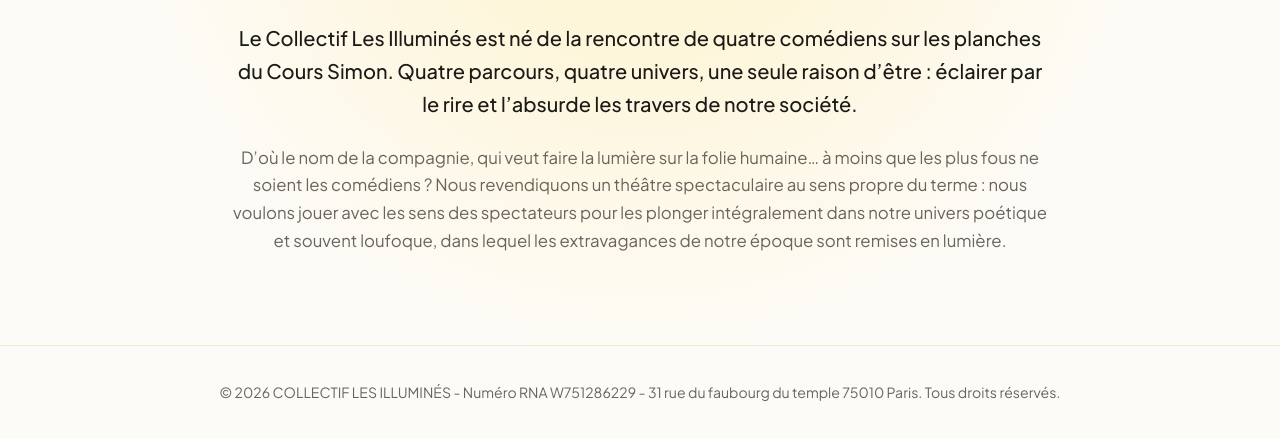
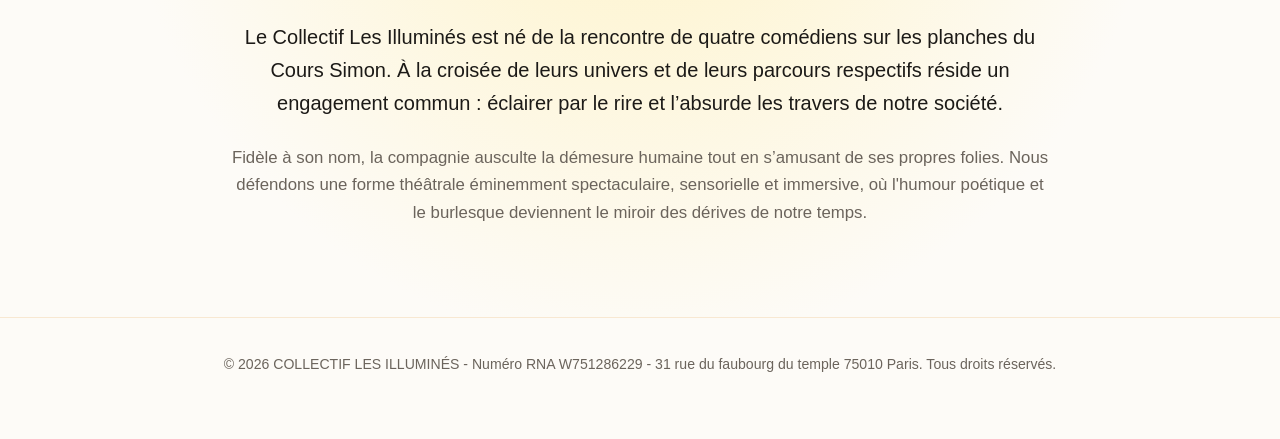
Before and after one commit to julien-joly/collectif-les-illumines, a plain HTML site: page index.html in a window 1280 px wide. Shown: the part 169-608 px from the top of the page. Drawn offline with Linux system fonts and the light colour scheme.

Commit message:
Add files via upload
new description of organisation and new font

```diff
--- a/index.html
+++ b/index.html
@@ -17,8 +17,8 @@
     <section id="presentation" class="section">
       <div class="container">
         <h2>L'Association</h2>
-        <p class="lead">Le Collectif Les Illuminés est né de la rencontre de quatre comédiens sur les planches du Cours Simon. Quatre parcours, quatre univers, une seule raison d’être : éclairer par le rire et l’absurde les travers de notre société. </p>
-        <p>D’où le nom de la compagnie, qui veut faire la lumière sur la folie humaine… à moins que les plus fous ne soient les comédiens ? Nous revendiquons un théâtre spectaculaire au sens propre du terme : nous voulons  jouer avec les sens des spectateurs pour les plonger intégralement dans notre univers poétique et souvent loufoque, dans lequel les extravagances de notre époque sont remises en lumière.</p>
+        <p class="lead">Le Collectif Les Illuminés est né de la rencontre de quatre comédiens sur les planches du Cours Simon. À la croisée de leurs univers et de leurs parcours respectifs réside un engagement commun : éclairer par le rire et l’absurde les travers de notre société. </p>
+        <p>Fidèle à son nom, la compagnie ausculte la démesure humaine tout en s’amusant de ses propres folies. Nous défendons une forme théâtrale éminemment spectaculaire, sensorielle et immersive, où l'humour poétique et le burlesque deviennent le miroir des dérives de notre temps.</p>
       </div>
     </section>
 
--- a/style.css
+++ b/style.css
@@ -10,8 +10,8 @@
   --accent-hover: #b45309;   /* Ambre soutenu */
   --border-light: rgba(217, 119, 6, 0.15);
   --shadow-light: 0 10px 30px -5px rgba(217, 119, 6, 0.12);
-  --font-title: 'Cinzel', serif;
-  --font-body: 'Plus Jakarta Sans', sans-serif;
+  --font-title: 'Nunito', serif;
+  --font-body: 'Nunito', sans-serif;;
   --transition: all 0.35s cubic-bezier(0.16, 1, 0.3, 1);
 }
 
```
